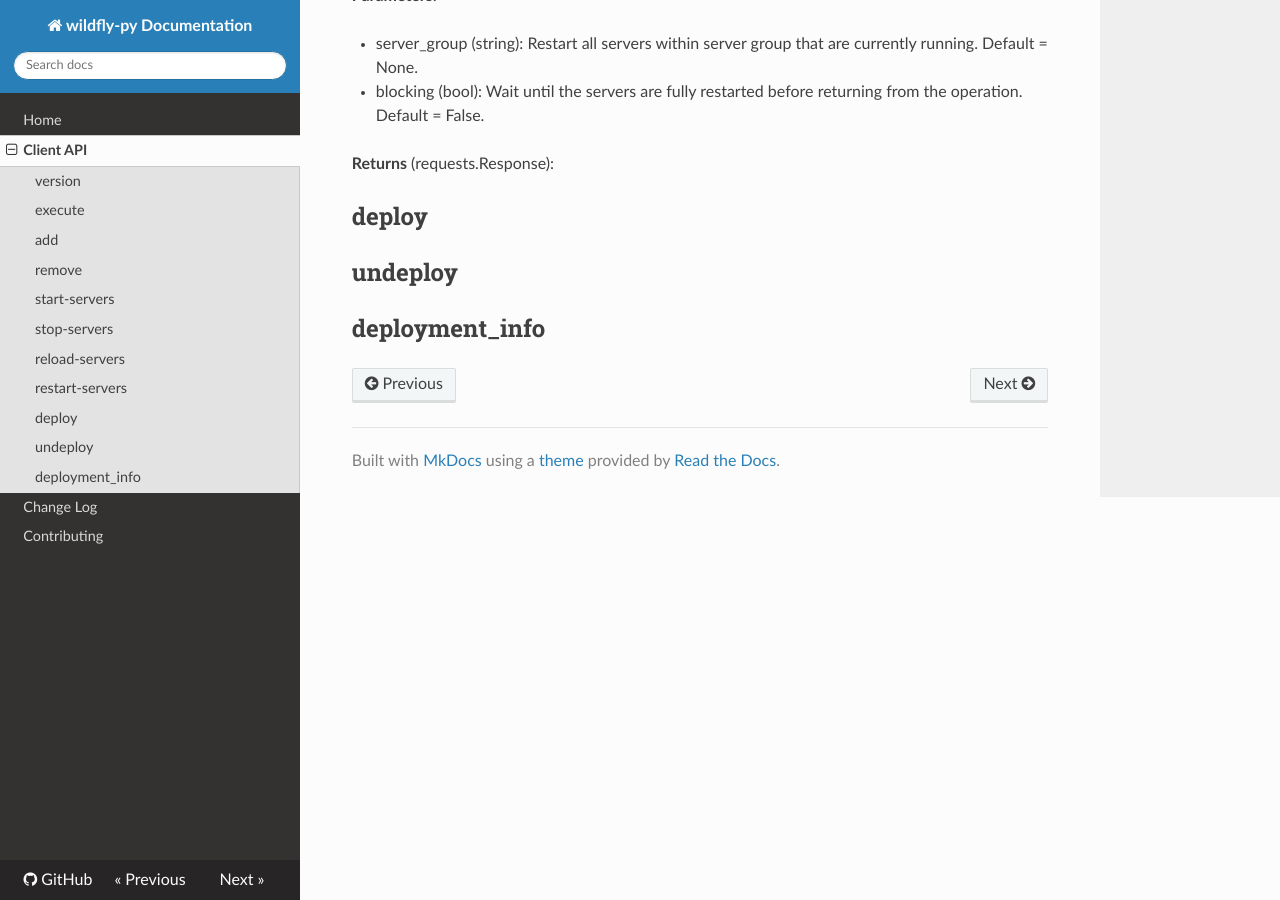
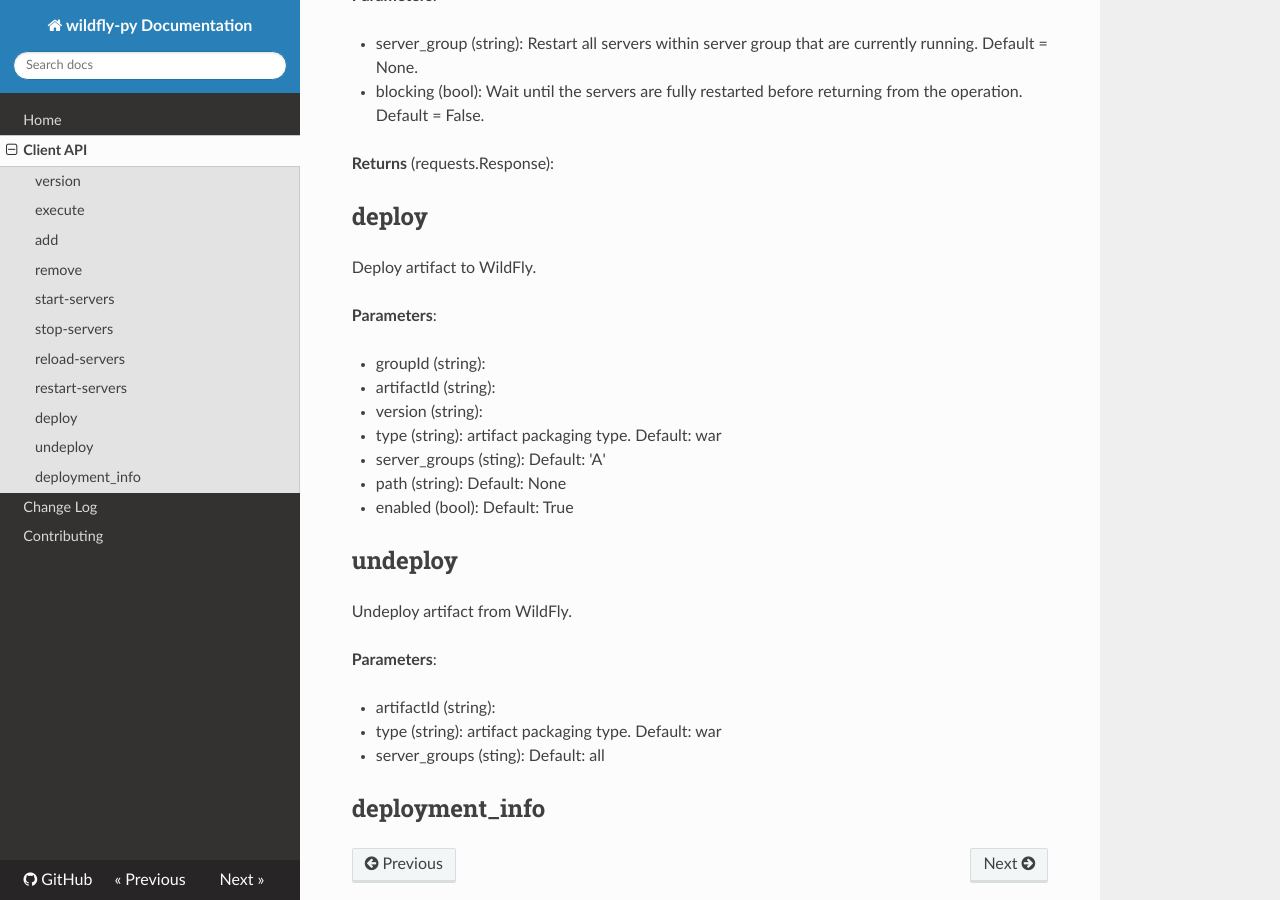
Before and after one commit to zsuzhengdu/wildfly-py, an MkDocs documentation site: the page built from docs/api.md, in a window 1280 px wide and 900 px high, scrolled down 3016 px. Built offline with MkDocs 1.6.1, drawn with Linux system fonts in a browser that asks for light colours; nearby versions of some CDN libraries; old or Windows-style settings are respelled for this version of MkDocs.

Commit message:
add docs for deploy and undeploy api

```diff
--- a/docs/api.md
+++ b/docs/api.md
@@ -125,6 +125,27 @@
 
 ## deploy
 
+Deploy artifact to WildFly.
+
+**Parameters**:
+
+* groupId (string):
+* artifactId (string):
+* version (string):
+* type (string): artifact packaging type. Default: war
+* server_groups (sting): Default: 'A'
+* path (string): Default: None
+* enabled (bool): Default: True
+
 ## undeploy
 
+Undeploy artifact from WildFly.
+
+**Parameters**:
+
+* artifactId (string):
+* type (string): artifact packaging type. Default: war
+* server_groups (sting): Default: all
+
+
 ## deployment_info
```
